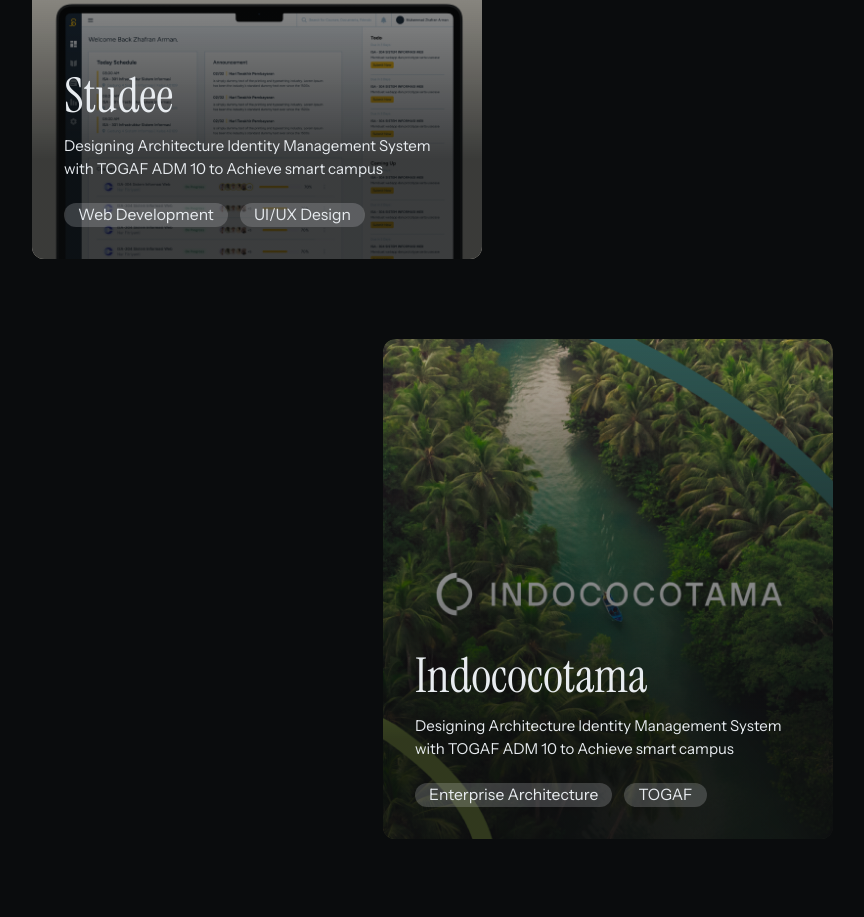
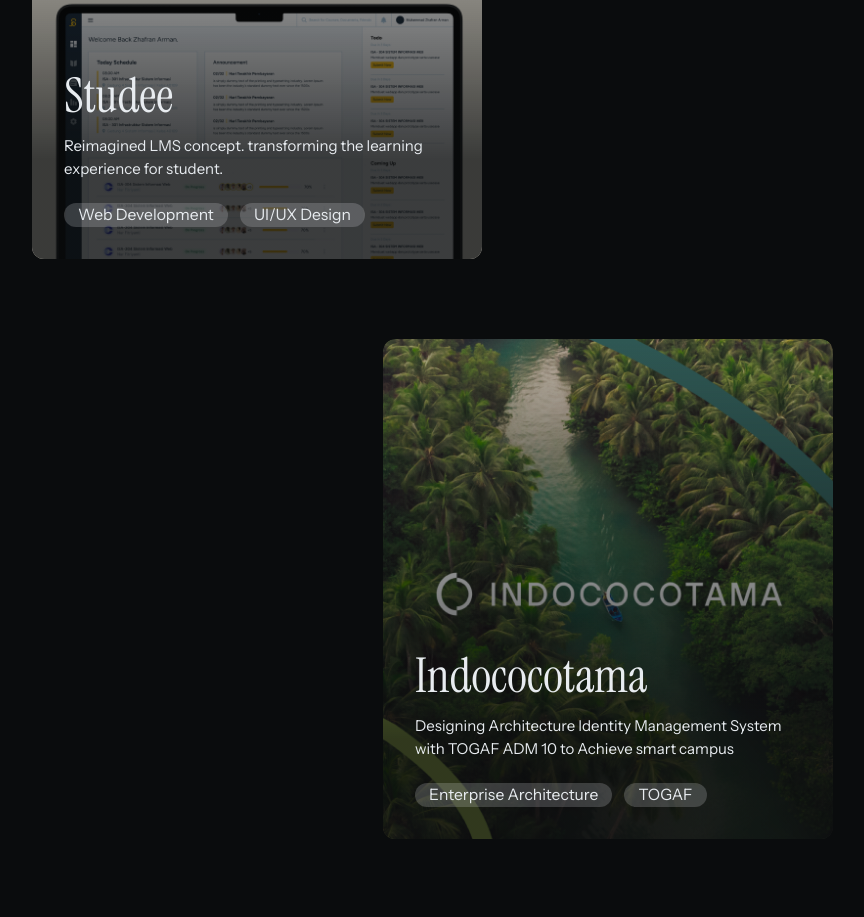
Before and after one commit to zhafranarman/zhafranarman.com, a React (Vite) app: page / in a window 1280 px wide. Shown: the part 4060-4977 px from the top of the page, without its empty margins (383-1247 px from the left). Built offline with nearby package versions, Linux system fonts and the light colour scheme; a web font is replaced by a local one.

Commit message:
fix, image link

```diff
--- a/src/pages/project/ProjectHeader.jsx
+++ b/src/pages/project/ProjectHeader.jsx
@@ -18,7 +18,8 @@
 
   return (
     <section className="project-header container">
-      <div className="project-header-content inner-section"><img src={project.image} alt={project.title} />
+      <div className="project-header-content inner-section">
+      <img src={project.project_detail.heder_image} alt={project.title} />
         <div className="project-title-section">
           <h1 className="project-title">{project.title}</h1>
           <h2 className="project-subtitle">{project.subtitle}</h2>
--- a/src/pages/work/data.js
+++ b/src/pages/work/data.js
@@ -2,7 +2,7 @@
   {
     id: "gcbme",
     title: "GCBME",
-    thumbnail: "./src/assets/images/project/gcbme/thumbnail.webp",
+    thumbnail: "../src/assets/images/project/gcbme/thumbnail.webp",
     subtitle: "Global Conference on Business, Management and Entrepreneurship",
     tags: ["Web Development", "UI/UX Design"],
     description:
@@ -12,29 +12,31 @@
   {
     id: "tugasakhir",
     title: "Bachelor's Research",
-    thumbnail: "./src/assets/images/project/tugasakhir/thumbnail.webp",
+    thumbnail: "../src/assets/images/project/tugasakhir/thumbnail.webp",
     subtitle:
       "Designing Architecture Identity Management System with TOGAF ADM 10 to Achieve smart campus",
     tags: ["Enterprise Architecture", "TOGAF"],
     description:
       "As the influence of information technology in business strengthens, technology becomes a crucial driver of innovation and value creation. An integral element in this technological landscape is the Identity Management System (IMS). IMS is vital for managing user identities within applications or across an enterprise, playing a pivotal role in defining user rights within the business environment.",
-    project_detail: {},
+    project_detail: {
+      heder_image: "../src/assets/images/project/tugasakhir/header.webp",
+    },
   },
   {
     id: "studee",
     title: "Studee",
-    thumbnail: "./src/assets/images/project/studee/thumbnail.webp",
+    thumbnail: "../src/assets/images/project/studee/thumbnail.webp",
     subtitle:
-      "Designing Architecture Identity Management System with TOGAF ADM 10 to Achieve smart campus",
+      "Reimagined LMS concept. transforming the learning experience for student.",
     tags: ["Web Development", "UI/UX Design"],
     description:
-      "As the influence of information technology in business strengthens, technology becomes a crucial driver of innovation and value creation. An integral element in this technological landscape is the Identity Management System (IMS). IMS is vital for managing user identities within applications or across an enterprise, playing a pivotal role in defining user rights within the business environment.",
+      "Studee, self-initiated project by Digitalkultur, is a dynamic platform designed to enhance the student study experience. In my role, I'm deeply involved in the design process and conducting research to refine and articulate the project requirements.",
     project_detail: {},
   },
   {
     id: "indococotama",
     title: "Indococotama",
-    thumbnail: "./src/assets/images/project/indococotama/thumbnail.webp",
+    thumbnail: "../src/assets/images/project/indococotama/thumbnail.webp",
     subtitle:
       "Designing Architecture Identity Management System with TOGAF ADM 10 to Achieve smart campus",
     tags: ["Enterprise Architecture", "TOGAF"],
@@ -45,7 +47,7 @@
   {
     id: "bellrock",
     title: "Bellrock Artisan Coffee",
-    thumbnail: "./src/assets/images/project/bellrock/thumbnail.webp",
+    thumbnail: "../src/assets/images/project/bellrock/thumbnail.webp",
     subtitle:
       "Designing Architecture Identity Management System with TOGAF ADM 10 to Achieve smart campus",
     tags: ["Enterprise Architecture", "TOGAF"],
@@ -56,7 +58,7 @@
   {
     id: "simulasiedu",
     title: "Simulasi Edu",
-    thumbnail: "./src/assets/images/project/simulasiedu/thumbnail.webp",
+    thumbnail: "../src/assets/images/project/simulasiedu/thumbnail.webp",
     subtitle:
       "Designing Architecture Identity Management System with TOGAF ADM 10 to Achieve smart campus",
     tags: ["Enterprise Architecture", "TOGAF"],
```
